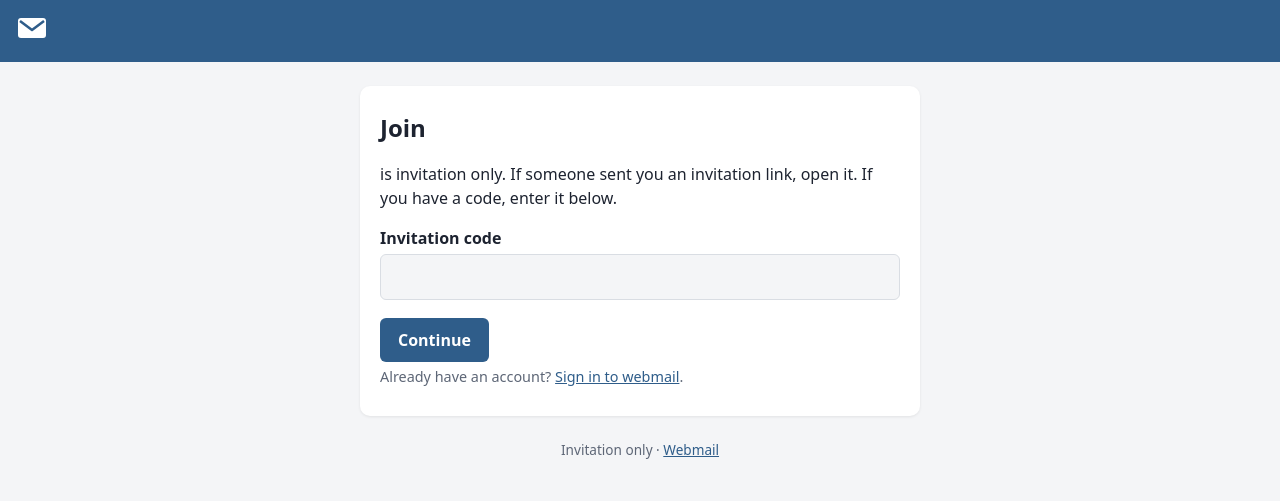
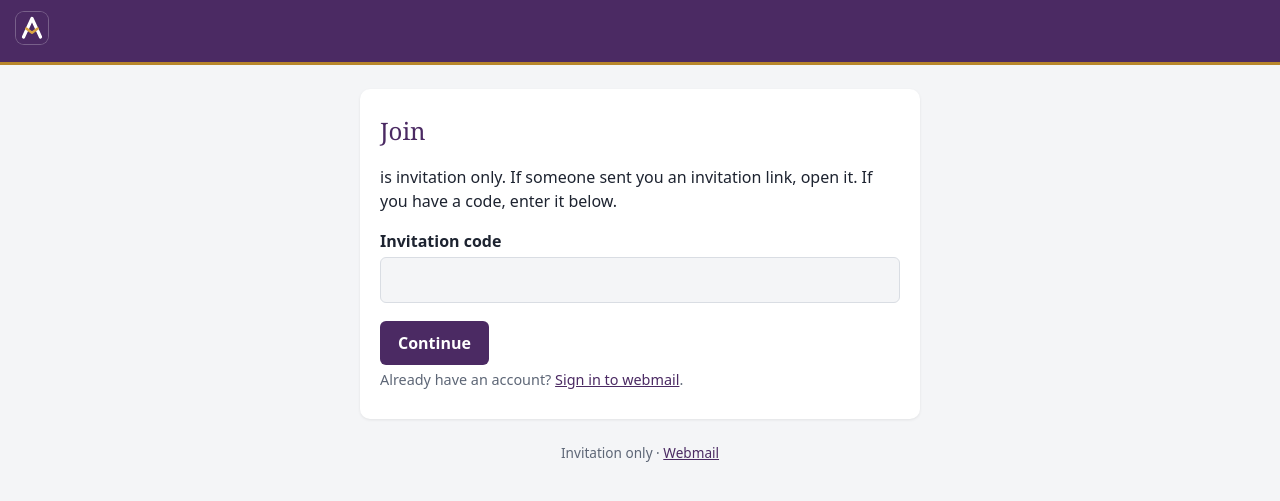
Before and after one commit to GeneralKnowledge/MailServer, a FastAPI app: page / in a window 1280 px wide. Shown: the top 501 px of the page. Run offline with FastAPI, Linux system fonts and the light colour scheme; parts of the project's set-up code (start-up, migrations or seed data) failed here and were passed over.

Commit message:
Add Avedeus Mail branding (plum and gold, A-envelope mark) for invite site and SOGo
Co-Authored-By: Claude Opus 5.5 <noreply@anthropic.com>
Claude-Session: https://claude.ai/code/session_01SH3diZgSAPaLxxQZXZHFiG

```diff
--- a/infrastructure/mailcow/configuration/sogo/custom-theme.js
+++ b/infrastructure/mailcow/configuration/sogo/custom-theme.js
@@ -4,8 +4,8 @@
   angular.module('SOGo.Common').config(configure);
   configure.$inject = ['$mdThemingProvider'];
   function configure($mdThemingProvider) {
-    $mdThemingProvider.definePalette('brand-primary', {"50": "EAEFF3", "100": "CBD6E2", "200": "A1B6CA", "300": "7896B3", "400": "4E759C", "500": "2F5D8A", "600": "295279", "700": "234668", "800": "1D3A56", "900": "182E45", "A100": "ACBED0", "A200": "6D8EAD", "A400": "2F5D8A", "A700": "264A6E", "contrastDefaultColor": "light", "contrastDarkColors": ["50", "100", "200", "A100"]});
-    $mdThemingProvider.definePalette('brand-accent', {"50": "FCF3EB", "100": "F7E2CE", "200": "F1CAA6", "300": "EBB27F", "400": "E59B58", "500": "E0893A", "600": "C57933", "700": "A8672C", "800": "8B5524", "900": "70441D", "A100": "F3D0B0", "A200": "E9AC75", "A400": "E0893A", "A700": "B36E2E", "contrastDefaultColor": "light", "contrastDarkColors": ["50", "100", "200", "300", "A100", "A200"]});
+    $mdThemingProvider.definePalette('brand-primary', {"50": "EDEAEF", "100": "D2CAD8", "200": "AE9FB9", "300": "8A759A", "400": "664A7A", "500": "4B2A63", "600": "422557", "700": "38204A", "800": "2E1A3D", "900": "261532", "A100": "B7AAC1", "A200": "816A92", "A400": "4B2A63", "A700": "3C224F", "contrastDefaultColor": "light", "contrastDarkColors": ["50", "100"]});
+    $mdThemingProvider.definePalette('brand-accent', {"50": "F8F3EA", "100": "EDE1CA", "200": "DFC9A0", "300": "D1B075", "400": "C3984B", "500": "B8862B", "600": "A27626", "700": "8A6420", "800": "72531B", "900": "5C4316", "A100": "E3CFAA", "A200": "CDAA6B", "A400": "B8862B", "A700": "936B22", "contrastDefaultColor": "light", "contrastDarkColors": ["50", "100", "200", "300", "A100"]});
     $mdThemingProvider.theme('default')
       .primaryPalette('brand-primary', {'default': '500', 'hue-1': '300', 'hue-2': '700', 'hue-3': 'A700'})
       .accentPalette('brand-accent', {'default': '500', 'hue-1': '300', 'hue-2': '700', 'hue-3': 'A700'})
--- a/registration/app/config.py
+++ b/registration/app/config.py
@@ -97,7 +97,7 @@ def load_settings(env: dict[str, str] | None = None) -> Settings:
         mail_domain=domain,
         webmail_url=src.get("WEBMAIL_URL", f"https://mail.{domain}").rstrip("/"),
         public_url=src.get("PUBLIC_URL", src.get("WEBMAIL_URL", f"https://mail.{domain}")).rstrip("/"),
-        brand_name=src.get("BRAND_NAME", "Private Mail"),
+        brand_name=src.get("BRAND_NAME", "Avedeus Mail"),
         base_path=base_path,
         database_path=src.get("DATABASE_PATH", "/data/registration.sqlite3"),
         session_secret=secret,
--- a/registration/app/static/brand.css
+++ b/registration/app/static/brand.css
@@ -1,7 +1,7 @@
 /* Generated by scripts/apply-branding.sh from branding/brand.env. Do not edit. */
 :root {
-  --brand: #2f5d8a;
-  --brand-dark: #264A6E;
+  --brand: #4b2a63;
+  --brand-dark: #3C224F;
   --brand-contrast: #ffffff;
-  --accent: #e0893a;
+  --accent: #b8862b;
 }
--- a/registration/app/static/style.css
+++ b/registration/app/static/style.css
@@ -12,8 +12,12 @@ body { margin: 0; font: 16px/1.5 system-ui, -apple-system, "Segoe UI", Roboto, s
 a { color: var(--brand); }
 @media (prefers-color-scheme: dark) { a { color: color-mix(in srgb, var(--brand) 55%, white); } }
 .top { background: var(--brand); padding: 12px 16px; }
+.top { border-bottom: 3px solid var(--accent); }
 .brand { display: inline-flex; align-items: center; gap: 10px; color: var(--brand-contrast);
-         text-decoration: none; font-weight: 600; font-size: 1.15rem; }
+         text-decoration: none; font: 400 1.35rem/1 Georgia, "Times New Roman", serif; letter-spacing: .3px; }
+.brand img { border-radius: 8px; box-shadow: 0 0 0 1px rgba(255,255,255,.25); }
+h1 { font-family: Georgia, "Times New Roman", serif; font-weight: 400; color: var(--brand); }
+@media (prefers-color-scheme: dark) { h1 { color: inherit; } }
 .card { max-width: 560px; margin: 24px auto; background: var(--card); padding: 24px 20px;
         border-radius: 10px; box-shadow: 0 1px 3px rgba(0,0,0,.08); }
 body:has(.list) .card { max-width: 1100px; }
```
Also changed, not shown: README.md, branding/README.md, branding/logo-full.svg, branding/logo.svg, registration/app/static/favicon.svg, registration/app/static/logo.svg, 2 other files.
